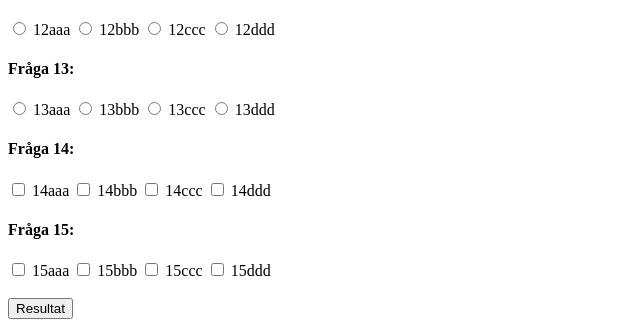
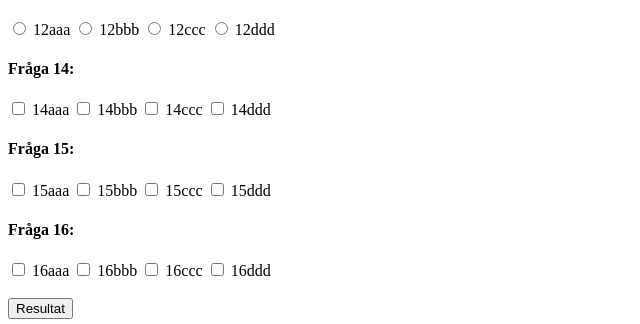
Before and after one commit to stinanerin/Ankademin-quiz, a plain HTML site: page index.html in a window 1280 px wide. Both pictures are taken after a click on the button "Resultat". Shown: the part 721-1045 px from the top of the page, 0-640 px from the left. Drawn offline with Linux system fonts and the light colour scheme.

Commit message:
mest välfungerande versionen hittills

```diff
--- a/index.js
+++ b/index.js
@@ -6,7 +6,7 @@ let arrayOfQuestions = [
                 "Sant",
                 "Falskt",
         ],
-        correct: 0,
+        correct: 0,               //!todo: Byt till orginalssystemet
         type: "radiobutton",
     },
     {
@@ -79,18 +79,18 @@ let arrayOfQuestions = [
         correct: 2,
         type: "radiobutton",
     },
-    {
-        q: "Fråga 13:",
-        alt:
-        [
-            "13aaa",
-            "13bbb",
-            "13ccc",
-            "13ddd",
-        ],
-        correct: 1,
-        type: "radiobutton",
-    },
+    // {
+    //     q: "Fråga 13:",
+    //     alt:
+    //     [
+    //         "13aaa",
+    //         "13bbb",
+    //         "13ccc",
+    //         "13ddd",
+    //     ],
+    //     correct: 1,
+    //     type: "radiobutton",
+    // },
     {
         q: "Fråga 14:",
         alt:
@@ -143,6 +143,31 @@ let arrayOfQuestions = [
         // ],          //! Måste fix flervals alt - dum tanke: kan man kolla not correct?
         type: "checkbox",
     },
+    {
+      q: "Fråga 16:",
+      alt:
+      [
+         {
+            answer: "16aaa", correct: true,
+          },
+          {
+            answer: "16bbb", correct: true,
+          },
+          {
+            answer: "16ccc", correct: true,
+          },
+          {
+            answer: "16ddd", correct: false,
+          },
+      ],
+      // correct:
+      // [
+      //   0,
+      //   2,
+      //   3,
+      // ],          //! Måste fix flervals alt - dum tanke: kan man kolla not correct?
+      type: "checkbox",
+  },
 ];
 // console.log(arrayOfQuestions.length);
 
@@ -160,8 +185,14 @@ let darkModeBtn = document.querySelector("#darkMode")
     //Fråge-div:
 let container = document.querySelector("#questionContainer");
 
+
 darkModeBtn.addEventListener("click", () => {
   document.body.classList.toggle("dark-mode");
+
+  // if (document.body.classList("dark-mode")) {
+  // } else {
+  //   document.body.classList.toggle("dark-mode");
+  // };
   //! Toggla även knapparna?
   //! Ändra text vid toggel
 });
@@ -199,7 +230,7 @@ function displayQuestions(arr) {
       question.alt.forEach((answer2, altIndex2) => {
         // console.log(question.correct);
         // console.log(answer2.answer);
-
+         //!Kan jag styla färgen här uppe på labels om värde/true, false + icheckad sen?
         alternativeStr += `
         <label>
           <input type="checkbox"
@@ -246,58 +277,158 @@ displayQuestions(arrayOfQuestions);
 resultBtn.addEventListener("click", () => {
 
   getResult(arrayOfQuestions);
+
+
+  // alertAnswerAllQuestions(arrayOfQuestions)
+
+
   //todo: Alert du har inte svarat på alla frågor
   // if (checkedRadiobuttons.length < )
-
 });
 
 function getResult (arr) {
 //----------------------------------Radiobuttons resultat-----------------------------------
   let checkedRadiobuttons = document.querySelectorAll("input[type=radio]:checked");
 	//! hämta valuet direkt?
-  console.log(checkedRadiobuttons);
+  // console.log(checkedRadiobuttons);
 
   //Nollar färgen - finns säkert smidigare sätt att göra på...
+
   //todo:! Problem, blir ej vit text om darkmode är påslaget inann man klickar resultat.
+
   document.querySelectorAll("label").forEach((label) => {
-    label.style.color = "black";
-  })
+    // label.style.color = "black";
+  });
 
-  let radioScore = 0;
+  let score = 0;
+
+
   checkedRadiobuttons.forEach((radio) => {
-    if (radio.value === "true") {
-      radioScore++
+    console.log(radio.checked);
+
+    if (radio.value === "true" && radio.checked) {
+      score++
       radio.parentElement.style.color = "green";
-    } else {
+    } else if (radio.value === "false" && radio.checked) {
       radio.parentElement.style.color = "red";
     };
-    // console.log(radioScore);
-    return radioScore;
+    // console.log(score);
+    return score;
   });
-	console.log("Radiobuttons slutgiltig poäng: " + radioScore)
+	// console.log("Radiobuttons slutgiltig poäng: " + score)
+
+
+
+
 //--------------------------------------Checkboxes resultat:-----------------------------------
 //!----------------------------------------AAAARGHGRGHGH---------------------------------------
+  arr.forEach((question, index) => {
+    let facit = [];
+		if (question.type === "checkbox") {       //! ta kanske bort sen, jobbigt utan console.log annars dock.
+			let checkedCheckboxes = document.querySelectorAll(`input[type='checkbox'][name=C${CSS.escape(index)}]:checked`);
+			// console.log(checkedCheckboxes);
 
-	let arrOfCorrectAnswers = [];
+      let checkedCheckboxesValue = [];
 
-  arr.forEach((question, index) => {
-		if (question.type === "checkbox") { //! ta kanske bort sen, jobbigt utan console.log annars dock.
-			let checkedCheckboxesValue = Array.from(document.querySelectorAll(`input[type='checkbox'][name=C${CSS.escape(index)}]:checked`)).map(element => element.value);
-			console.log(checkedCheckboxesValue);
+      //Färgar checkbox-svarsalternativen - rätt/fel:
+      checkedCheckboxes.forEach((box) => {
+        checkedCheckboxesValue.push(box.value);
+        // console.log(box.value);
+        if (box.value === "true") {
+          box.parentElement.style.color = "green";
+        } else {
+          box.parentElement.style.color = "red";
+        }
+      })
 
-			question.alt.filter((key) => {
+
+			question.alt.forEach((key) => {
+        // console.log(question);
+        // console.log(key);
 				if (key.correct) {
-					arrOfCorrectAnswers.push(key.correct);
+					facit.push(key.correct);
 				};
-				console.log("arrCorrectAsnw: " + arrOfCorrectAnswers);
-				if (checkedCheckboxesValue.every((val, idx) => val === arrOfCorrectAnswers[idx])) {
-					return radioScore++;
-				};
-		});
+		  });
+      if (facit.length !== checkedCheckboxesValue.length) {
+        return false;
+      } else if (checkedCheckboxesValue.every((val) => facit.toString().includes(val))) {
+        score++;
+      }
 		}
-		console.log("Poäng innkls. checkbox: " + radioScore)
 	});
 
+  if (score > 0.75 * arrayOfQuestions.length) {
+		resultHeader.innerText = `Mycket väl godkänd: Du fick ${score} av ${arrayOfQuestions.length} rätt.`;
+		resultHeader.style.color = "green";
+	} else if (score >= 0.5 * arrayOfQuestions.length) {
+		resultHeader.innerText = `Godkänd: Du fick ${score} av ${arrayOfQuestions.length} rätt.`;
+		resultHeader.style.color = "orange";
+	} else {
+		resultHeader.innerText = `Underkänd: Du fick ${score} av ${arrayOfQuestions.length} rätt.`;
+		resultHeader.style.color = "red";
+	}
+	document.querySelector("#resultContainer").append(resultHeader);
+
+  alertAnswerAllQuestions(arr);
+
+  console.log("Poäng innkls. checkbox: " + score)
+  return score;
+
+};
+
+// function alertAnswerAllQuestions(arr) {
+//   let q = 0;
+//     if (checkedCheckboxes.length >= 1) {
+//       q++;
+//     }
+//     console.log(q);
+
+//   console.log("antal checks: " + q);
+//   if (q < arr.length) {
+//     alert ("Please answer all questions!")
+//   };
+
+//   // let checkedQuestions = document.querySelectorAll(`input[name=C${CSS.escape(index)}]:checked`);
+//   // console.log(checkedQuestions);
+// };
+
+
+
+
+
+
+
+//!----------------------------------Om radiobuttons har true, false values se nedan:)-----------------------------------
+// let radiobuttonsValue = Array.from(document.querySelectorAll("input[type='radio']:checked")).map(element => element.value);
+
+  // console.log(radiobuttonsValue);
+  // //! alla värden ovan blir till strängar )-:< ????map????)
+	// //Räknare till score-keeping
+	// let score = 0;
+  //   radiobuttonsValue.forEach((value) => {
+  //       if (value === "true") {
+  //           score++
+  //       }
+  //       console.log(score);
+  //       return score;
+  //   })
+
+
+  // "Checkede boxars value: "
+		// if (facit.toString() === checkedCheckboxesValue.toString()) {
+        //   radioScore++;
+        //   console.log("checkboxP per loop: " + radioScore)
+        //   //!Måste breaka funktionen!!!
+				// };
+//   question.alt.filter((key) => {
+//     if (key.correct) {
+//       arrOfCorrectAnswers.push(key.correct);
+//     };
+//     console.log("arrCorrectAsnw: " + arrOfCorrectAnswers);
+//     if (checkedCheckboxesValue.every((val, idx) => val === arrOfCorrectAnswers[idx])) {
+//       return radioScore++;
+//     };
+// });
 
 			//!Spara ifall filter blir kaos
 			// question.alt.forEach((key) => {
@@ -336,24 +467,120 @@ function getResult (arr) {
 
 //     // console.log(checkboxesValue);
 
-//     //! if(checkboxes[i].value == "wrong" && checkboxes[i].checked == true) {
-//     // !    right = false;
-//     // !  }
 
-//! Vill jag ha, maxpoäng osv, array längd???
+
+
+//__________Fullt fungerande kod (-) blocket med loop genom chekcade boxars value
+
+// resultBtn.addEventListener("click", () => {
+
+//   getResult(arrayOfQuestions);
+//   //todo: Alert du har inte svarat på alla frågor
+//   // if (checkedRadiobuttons.length < )
+// });
+
+// function getResult (arr) {
+// //----------------------------------Radiobuttons resultat-----------------------------------
+//   let checkedRadiobuttons = document.querySelectorAll("input[type=radio]:checked");
+// 	//! hämta valuet direkt?
+//   console.log(checkedRadiobuttons);
+
+//   //Nollar färgen - finns säkert smidigare sätt att göra på...
+//   //todo:! Problem, blir ej vit text om darkmode är påslaget inann man klickar resultat.
+//   document.querySelectorAll("label").forEach((label) => {
+//     label.style.color = "black";
+//   });
+
+//   let score = 0;
+
+
+//   checkedRadiobuttons.forEach((radio) => {
+//     if (radio.value === "true") {
+//       score++
+//       radio.parentElement.style.color = "green";
+//     } else {
+//       radio.parentElement.style.color = "red";
+//     };
+//     // console.log(score);
+//     return score;
+//   });
+// 	console.log("Radiobuttons slutgiltig poäng: " + score)
+// //--------------------------------------Checkboxes resultat:-----------------------------------
+// //!----------------------------------------AAAARGHGRGHGH---------------------------------------
+//   arr.forEach((question, index) => {
+//     let facit = [];
+// 		if (question.type === "checkbox") {       //! ta kanske bort sen, jobbigt utan console.log annars dock.
+// 			let checkedCheckboxesValue = Array.from(document.querySelectorAll(`input[type='checkbox'][name=C${CSS.escape(index)}]:checked`)).map(element => element.value);
+
+//       //Färgar svarsalternativen - rätt/fel:
+//       checkedCheckboxesValue.forEach((box) => {
+//         console.log(box);
+//         if (box === "true") {
+//           box.parentElement.style.color = "green";
+//         }
+
+
+
+//       })
+
+
+// 			// console.log(checkedCheckboxesValue);
+// 			question.alt.forEach((key) => {
+//         // console.log(question);
+//         console.log(key);
+// 				if (key.correct) {
+// 					facit.push(key.correct);
+// 				};
+// 		  });
+//       if (facit.length !== checkedCheckboxesValue.length) {
+//         return false;
+//       } else if (checkedCheckboxesValue.every((val) => facit.toString().includes(val))) {
+//         score++;
+//       }
+// 		}
+// 	});
+
+
+
+
+//   if (score > 0.75 * arrayOfQuestions.length) {
+// 		resultHeader.innerText = `Mycket väl godkänd: Du fick ${score} av ${arrayOfQuestions.length} rätt.`;
+// 		resultHeader.style.color = "green";
+// 	} else if (score >= 0.5 * arrayOfQuestions.length) {
+// 		resultHeader.innerText = `Godkänd: Du fick ${score} av ${arrayOfQuestions.length} rätt.`;
+// 		resultHeader.style.color = "orange";
+// 	} else {
+// 		resultHeader.innerText = `Underkänd: Du fick ${score} av ${arrayOfQuestions.length} rätt.`;
+// 		resultHeader.style.color = "red";
+// 	}
+// 	document.querySelector("#resultContainer").append(resultHeader);
+
+//   console.log("Poäng innkls. checkbox: " + score)
+//   return score;
+
+// //     //! if(checkboxes[i].value == "wrong" && checkboxes[i].checked == true)
+
+// //! Vill jag ha, maxpoäng osv, array längd???
+// //--------------------------------------Rendering av resultat:-----------------------------------
+
+
+
+//   //todo: Färga alternativen + ev. frågorna man fick rätt och fel:
+//   // arr.forEach((question, index) => {
+//   //   question.alt.forEach((answer, altIndex) => {
+//   //     if (question.type === "radiobutton" && question.correct === altIndex) {
+//   //       console.log(answer);
+//   //       answer.style.color = "green";
+//   //     };
+
+//   //   });
+//   // });
+// };
+
+
 //--------------------------------------Rendering av resultat:-----------------------------------
 
-  if (radioScore > 0.75 * arrayOfQuestions.length) {
-		resultHeader.innerText = `Mycket väl godkänd: Du fick ${radioScore} av ${arrayOfQuestions.length} rätt.`;
-		resultHeader.style.color = "green";
-	} else if (radioScore >= 0,5 * arrayOfQuestions.length) {
-		resultHeader.innerText = `Godkänd: Du fick ${radioScore} av ${arrayOfQuestions.length} rätt.`;
-		resultHeader.style.color = "orange";
-	} else {
-		resultHeader.innerText = `Underkänd: Du fick ${radioScore} av ${arrayOfQuestions.length} rätt.`;
-		resultHeader.style.color = "red";
-	}
-	document.querySelector("#resultContainer").append(resultHeader);
+
 
   //todo: Färga alternativen + ev. frågorna man fick rätt och fel:
   // arr.forEach((question, index) => {
@@ -365,26 +592,3 @@ function getResult (arr) {
 
   //   });
   // });
-};
-
-
-
-
-
-
-
-
-//!----------------------------------Om radiobuttons har true, false values se nedan:)-----------------------------------
-// let radiobuttonsValue = Array.from(document.querySelectorAll("input[type='radio']:checked")).map(element => element.value);
-
-  // console.log(radiobuttonsValue);
-  // //! alla värden ovan blir till strängar )-:< ????map????)
-	// //Räknare till score-keeping
-	// let score = 0;
-  //   radiobuttonsValue.forEach((value) => {
-  //       if (value === "true") {
-  //           score++
-  //       }
-  //       console.log(score);
-  //       return score;
-  //   })
--- a/style.css
+++ b/style.css
@@ -1,10 +1,10 @@
 
-body {
+.light.mode {
   background-color: white;
   color: black;
 }
 
-body.dark-mode {
+.dark-mode {
   background-color: black;
   color: white;
 }
```
